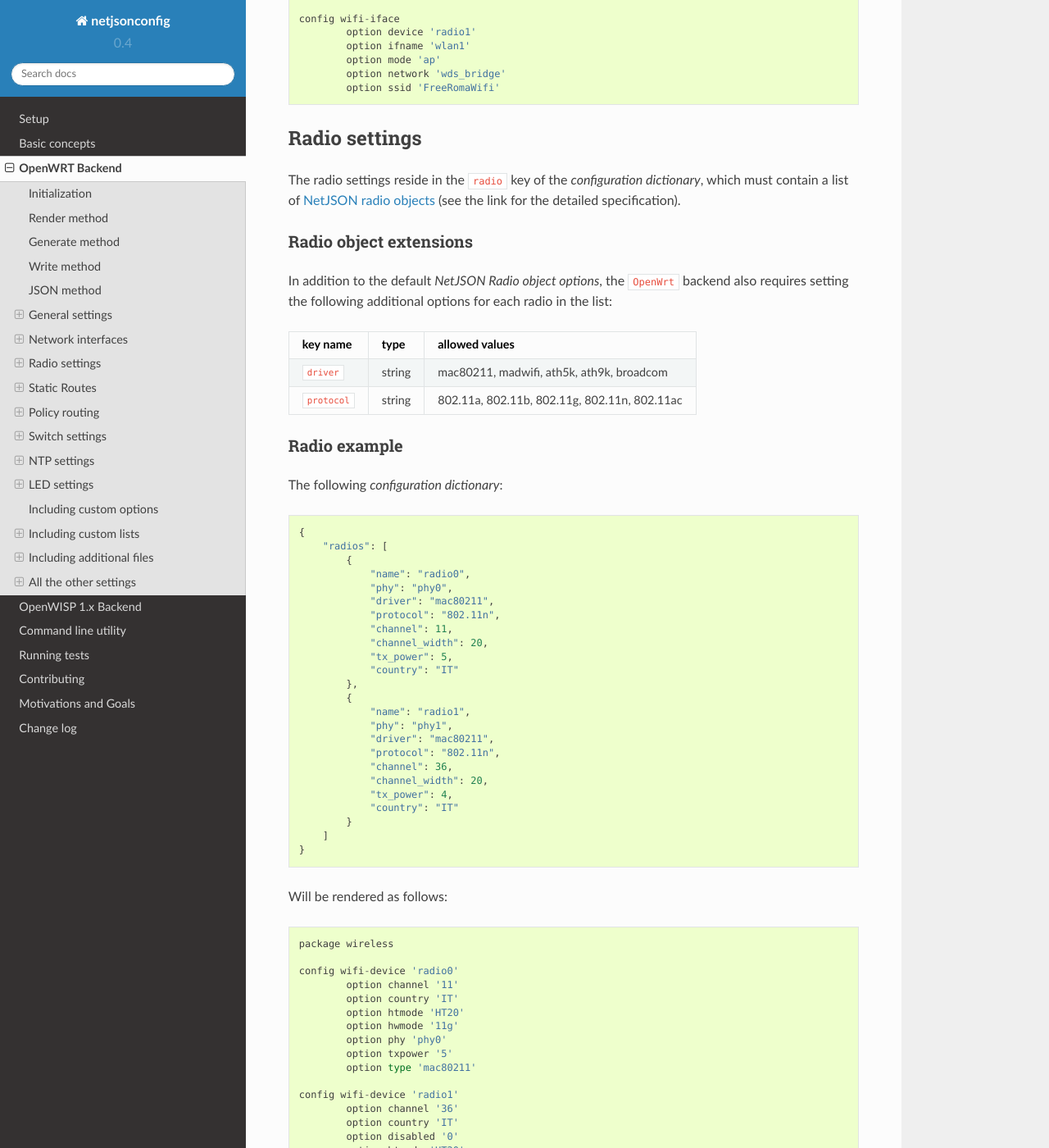
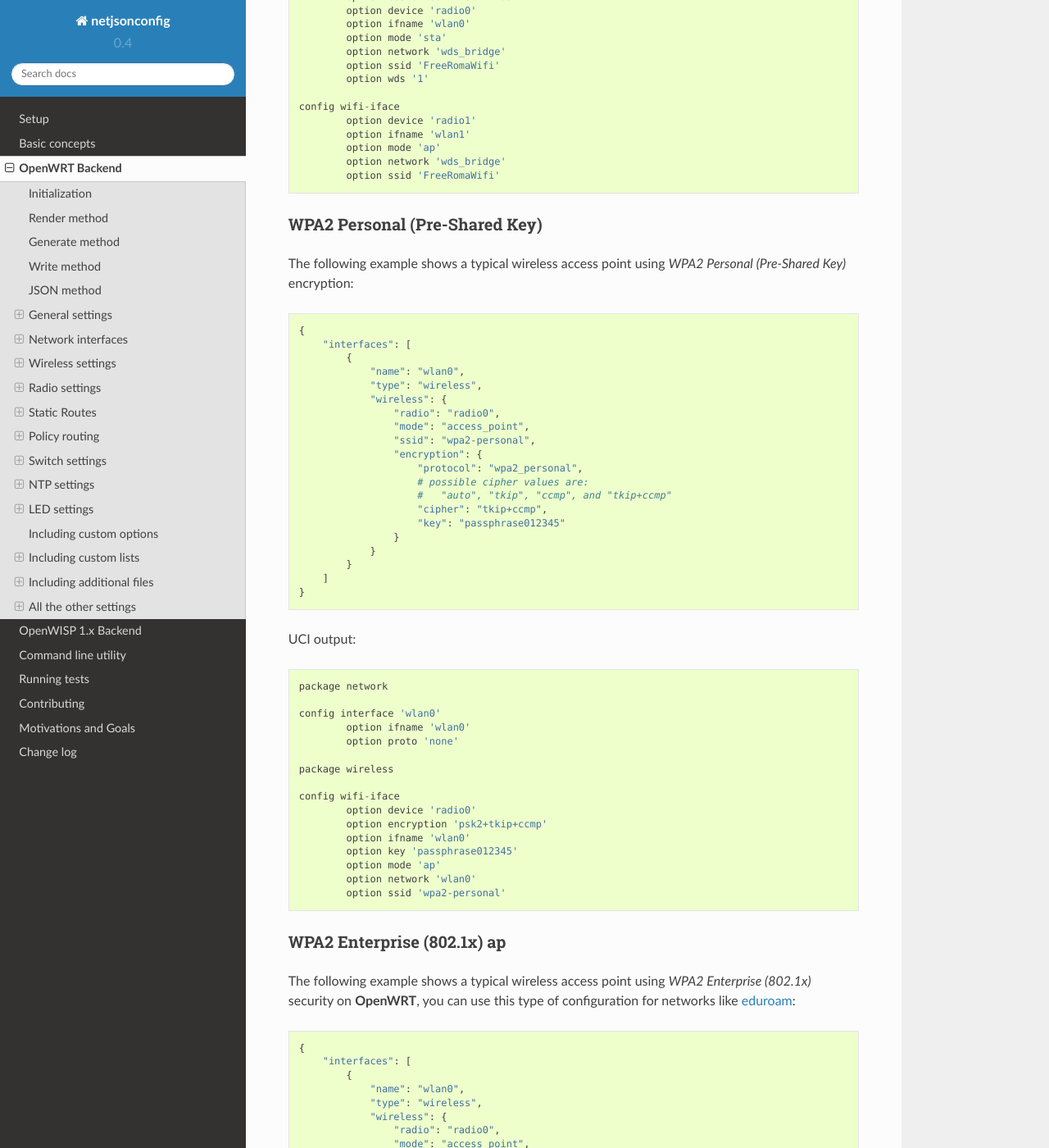
Before and after one commit to openwisp/netjsonconfig, a Sphinx documentation site: the page built from docs/source/backends/openwrt.rst, in a window 1280 px wide and 1400 px high, scrolled down 16424 px. Shown: the whole window at 82% size. Built offline with Sphinx 7.4.7 and the Read the Docs theme 2.0.0, drawn with Linux system fonts in a browser that asks for light colours; some of the changed text lies outside the part shown.

Commit message:
[docs] Added OpenWrt wireless encryption examples #47
* WPA2 Personal (Pre-Shared Key)
* WPA2 Enterprise (802.1x) ap
* WPA2 Enterprise (802.1x) client

Closes #47

```diff
--- a/docs/source/backends/openwrt.rst
+++ b/docs/source/backends/openwrt.rst
@@ -496,10 +496,20 @@ Will be rendered as follows::
             option type 'bridge'
             option stp '1'
 
-Wireless interface
-~~~~~~~~~~~~~~~~~~
-
-The following *configuration dictionary*:
+Wireless settings
+-----------------
+
+Interfaces of type ``wireless`` may contain a lot of different combination
+of settings to configure wireless connectivity: from simple access points,
+to 802.1x authentication, 802.11s mesh networks, adhoc mesh networks, WDS repeaters and much more.
+
+In this section some examples of the most common use cases are shown.
+
+Wireless access point
+~~~~~~~~~~~~~~~~~~~~~
+
+The following *configuration dictionary* represent one of the most
+common wireless access point configuration:
 
 .. code-block:: python
 
@@ -511,22 +521,15 @@ The following *configuration dictionary*:
                 "wireless": {
                     "radio": "radio0",
                     "mode": "access_point",
-                    "ssid": "wpa2-personal",
-                    "encryption": {
-                        "enabled": True,
-                        "protocol": "wpa2_personal",
-                        "ciphers": [
-                            "tkip",
-                            "ccmp"
-                        ],
-                        "key": "passphrase012345"
-                    }
+                    "ssid": "myWiFi",
+                    "wmm": True,  # 802.11e
+                    "isolate": True  # client isolation
                 }
             }
         ]
     }
 
-Will be rendered as follows::
+UCI output::
 
     package network
 
@@ -874,6 +877,161 @@ Will result in::
             option mode 'ap'
             option network 'wds_bridge'
             option ssid 'FreeRomaWifi'
+
+WPA2 Personal (Pre-Shared Key)
+~~~~~~~~~~~~~~~~~~~~~~~~~~~~~~
+
+The following example shows a typical wireless access
+point using *WPA2 Personal (Pre-Shared Key)* encryption:
+
+.. code-block:: python
+
+    {
+        "interfaces": [
+            {
+                "name": "wlan0",
+                "type": "wireless",
+                "wireless": {
+                    "radio": "radio0",
+                    "mode": "access_point",
+                    "ssid": "wpa2-personal",
+                    "encryption": {
+                        "protocol": "wpa2_personal",
+                        # possible cipher values are:
+                        #   "auto", "tkip", "ccmp", and "tkip+ccmp"
+                        "cipher": "tkip+ccmp",
+                        "key": "passphrase012345"
+                    }
+                }
+            }
+        ]
+    }
+
+UCI output::
+
+    package network
+
+    config interface 'wlan0'
+            option ifname 'wlan0'
+            option proto 'none'
+
+    package wireless
+
+    config wifi-iface
+            option device 'radio0'
+            option encryption 'psk2+tkip+ccmp'
+            option ifname 'wlan0'
+            option key 'passphrase012345'
+            option mode 'ap'
+            option network 'wlan0'
+            option ssid 'wpa2-personal'
+
+WPA2 Enterprise (802.1x) ap
+~~~~~~~~~~~~~~~~~~~~~~~~~~~
+
+The following example shows a typical wireless access
+point using *WPA2 Enterprise (802.1x)* security on **OpenWRT**,
+you can use this type of configuration for networks like
+`eduroam <https://www.eduroam.org/>`_:
+
+.. code-block:: python
+
+    {
+        "interfaces": [
+            {
+                "name": "wlan0",
+                "type": "wireless",
+                "wireless": {
+                    "radio": "radio0",
+                    "mode": "access_point",
+                    "ssid": "eduroam",
+                    "encryption": {
+                        "protocol": "wpa2_enterprise",
+                        "cipher": "auto",
+                        "key": "radius_secret",
+                        "server": "192.168.0.1",
+                        "port": 1812,
+                        "acct_server": "192.168.0.2",
+                        "acct_port": 1813,
+                    }
+                }
+            }
+        ]
+    }
+
+UCI Output::
+
+    package network
+
+    config interface 'wlan0'
+            option ifname 'wlan0'
+            option proto 'none'
+
+    package wireless
+
+    config wifi-iface
+            option acct_port '1813'
+            option acct_server '192.168.0.2'
+            option device 'radio0'
+            option encryption 'wpa2'
+            option ifname 'wlan0'
+            option key 'radius_secret'
+            option mode 'ap'
+            option network 'wlan0'
+            option port '1812'
+            option server '192.168.0.1'
+            option ssid 'eduroam'
+
+WPA2 Enterprise (802.1x) client
+~~~~~~~~~~~~~~~~~~~~~~~~~~~~~~~
+
+*WPA2 Enterprise (802.1x)* client example:
+
+.. code-block:: python
+
+    {
+        "interfaces": [
+            {
+                "name": "wlan0",
+                "type": "wireless",
+                "wireless": {
+                    "radio": "radio0",
+                    "mode": "station",
+                    "ssid": "enterprise-client",
+                    "bssid": "00:26:b9:20:5f:09",
+                    "encryption": {
+                        "protocol": "wpa2_enterprise",
+                        "cipher": "auto",
+                        "eap_type": "tls",
+                        "identity": "test-identity",
+                        "password": "test-password",
+                    }
+                }
+            }
+        ]
+    }
+
+UCI Output::
+
+    package network
+
+    config interface 'wlan0'
+            option ifname 'wlan0'
+            option proto 'none'
+
+    package wireless
+
+    config wifi-iface
+            option bssid '00:26:b9:20:5f:09'
+            option device 'radio0'
+            option eap_type 'tls'
+            option encryption 'wpa2'
+            option identity 'test-identity'
+            option ifname 'wlan0'
+            option mode 'sta'
+            option network 'wlan0'
+            option password 'test-password'
+            option ssid 'enterprise-client'
 
 Radio settings
 --------------
```
Also changed, not shown: other parts of docs/source/backends/openwrt.rst (+3 -3 lines).
